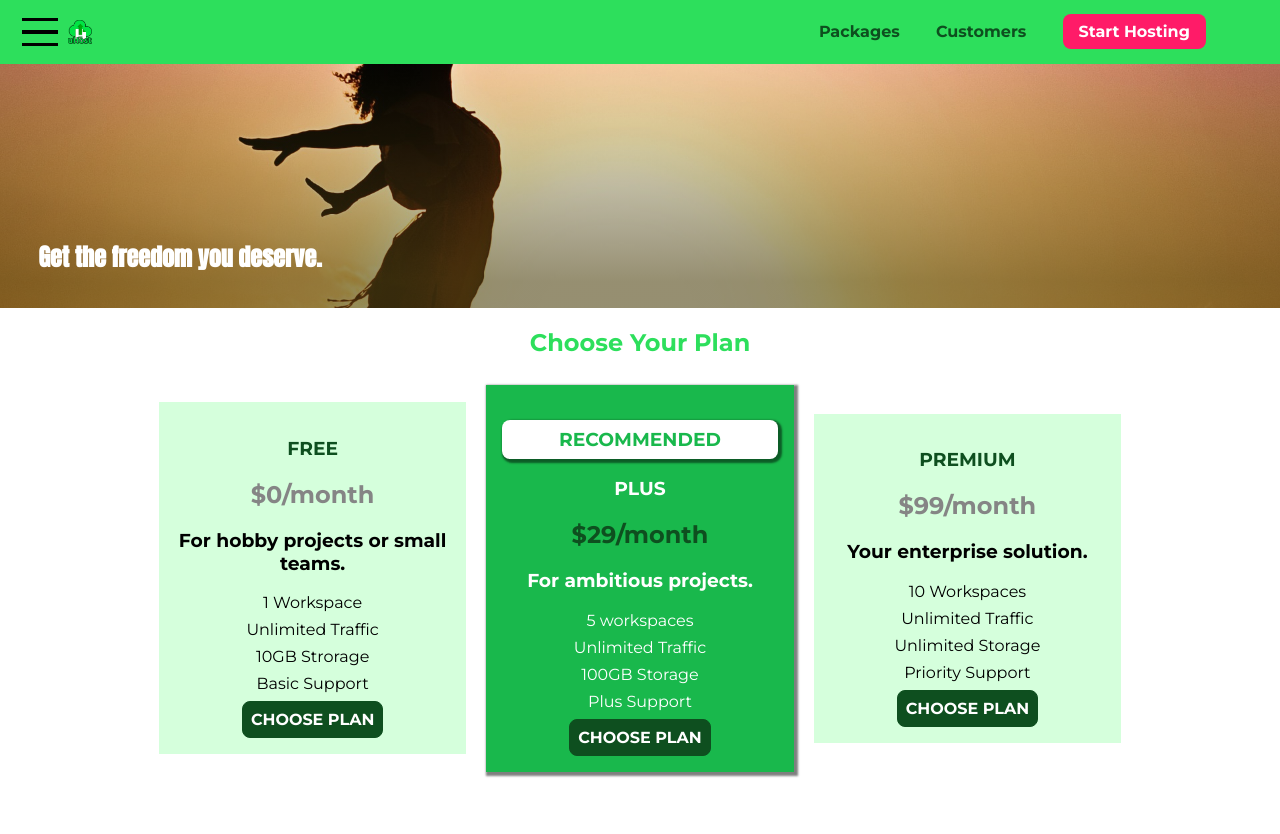
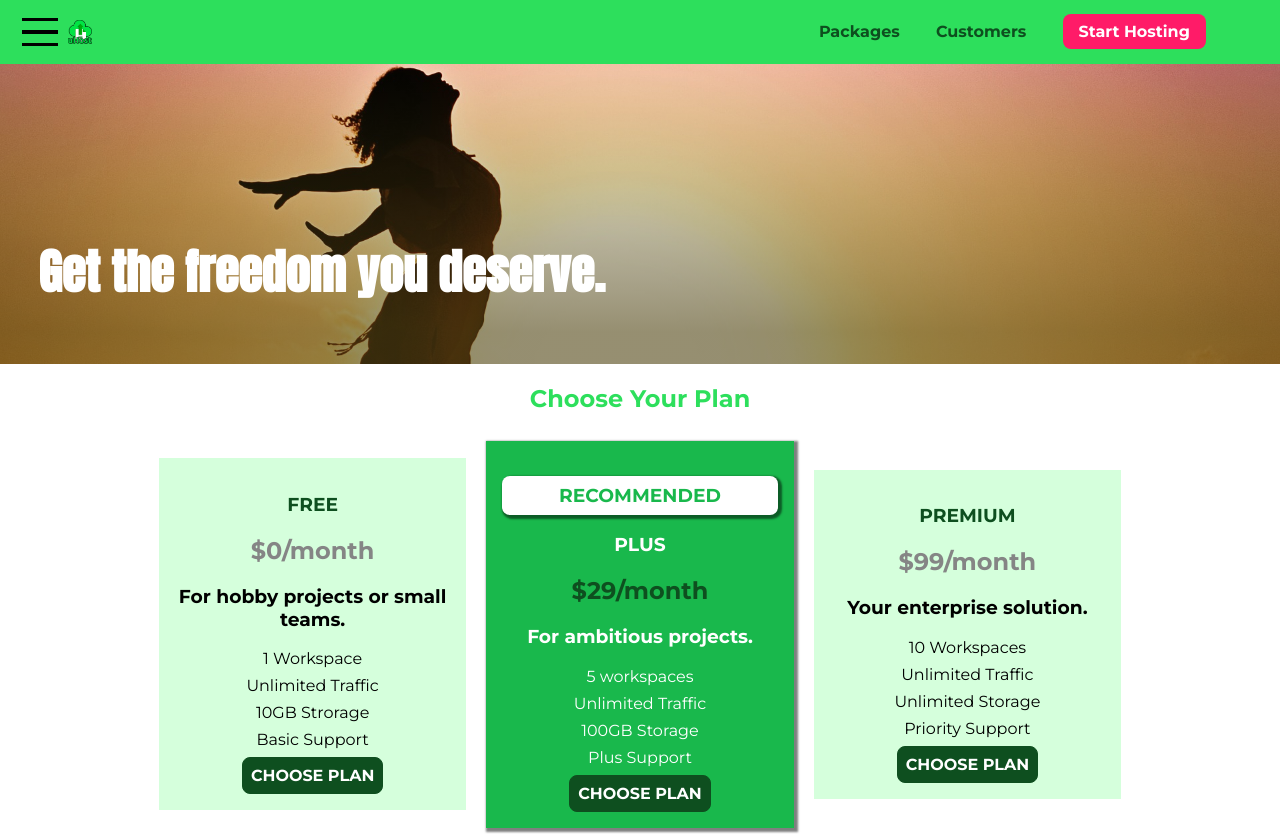
Before and after one commit to jripke74/css-a-10, a plain HTML site: page index.html in a window 1280 px wide. Shown: the top 834 px of the page. Drawn offline with Linux system fonts and the light colour scheme.

Commit message:
media querie

```diff
--- a/index.html
+++ b/index.html
@@ -4,7 +4,7 @@
 <head>
   <meta charset="utf-8" />
   <meta http-equiv="X-UA-Compatible" contect="ie=edge" />
-  <meta name="viewport" content="width=device-wdith, initial-scale=1.0">
+  <meta name="viewport" content="width=device-width, initial-scale=1.0">
   <title>uHost</title>
   <link rel="shortcut icon" href="favicon.png" />
   <link href="https://fonts.googleapis.com/css?family=Anton" rel="stylesheet" />
--- a/main.css
+++ b/main.css
@@ -8,17 +8,28 @@
   position: relative;
 }
 
-.section-title {
-  color: #2ddf5c;
-  text-align: center;
-}
-
 #product-overview h1 {
   color: white;
   font-family: "Anton", sans-serif;
   position: absolute;
   bottom: 5%;
   left: 3%;
+  font-size: 1.6rem;
+}
+
+@media (min-width: 40rem) {
+  #product-overview {
+    height: 40vh;
+    background-position: 50% 25%;
+  }
+  #product-overview h1 {
+    font-size: 3rem;
+  }
+}
+
+.section-title {
+  color: #2ddf5c;
+  text-align: center;
 }
 
 .plan__list {
```
Also changed, not shown: packages/index.html (+1 -1 lines).
